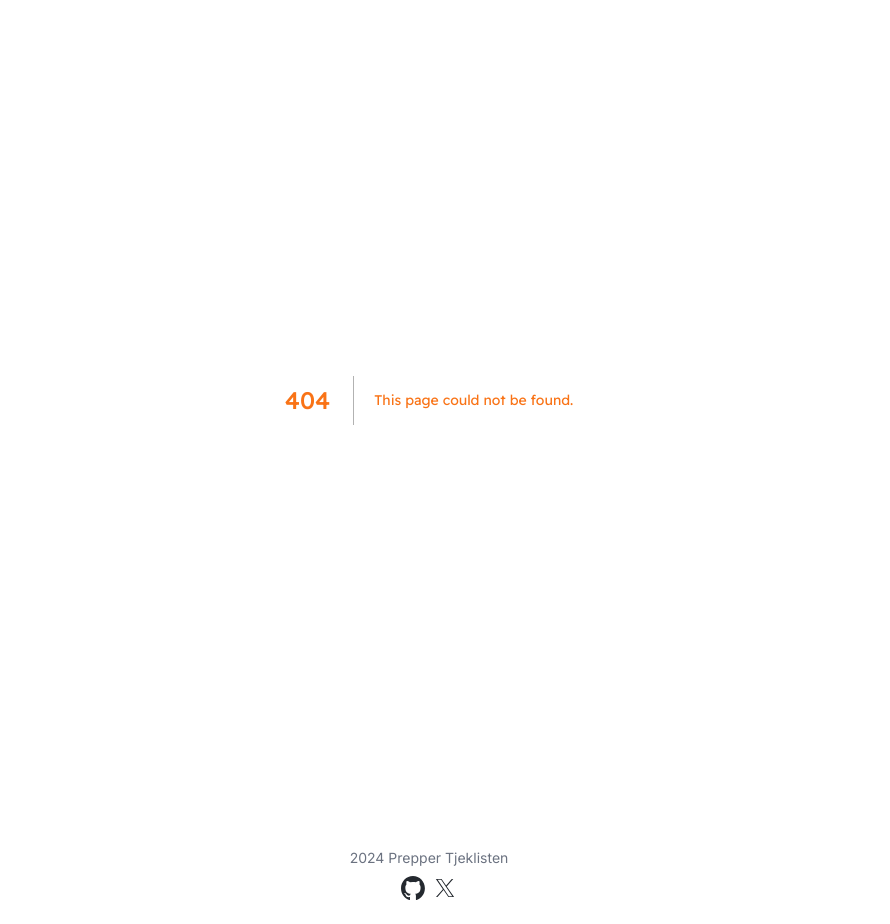
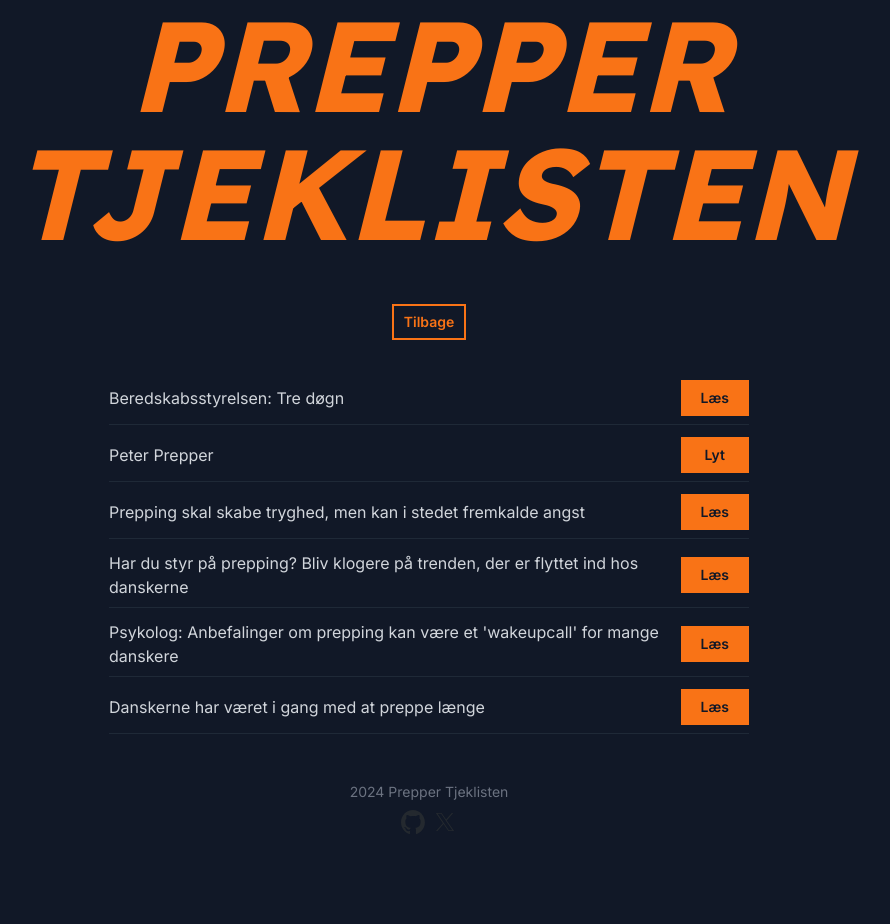
Before and after one commit to jimmypoulsen/prepper-next, a Next.js app: page /content in a window 1280 px wide. Before the commit this address had no page. Shown: the whole page, without its empty margins (211-1101 px from the left). After the commit the page ends 858 px from the top, so only its background shows below. Built offline with nearby package versions, Linux system fonts and the light colour scheme.

Commit message:
Add content

```diff
--- /dev/null
+++ b/app/content/page.js
@@ -0,0 +1,37 @@
+"use client"
+
+import React, { useState, useEffect } from "react";
+import Link from "next/link";
+import party from "party-js";
+
+export default function Content() {
+  const links = [
+    { title: "Beredskabsstyrelsen: Tre døgn", callToAction: "Læs", url: "https://www.brs.dk/da/forberedt/" },
+    { title: "Peter Prepper", callToAction: "Lyt", url: "https://www.dr.dk/lyd/special-radio/peter-prepper-5426250956000" },
+    { title: "Prepping skal skabe tryghed, men kan i stedet fremkalde angst", callToAction: "Læs", url: "https://www.information.dk/debat/2024/03/prepping-skabe-tryghed-kan-stedet-fremkalde-angst" },
+    { title: "Har du styr på prepping? Bliv klogere på trenden, der er flyttet ind hos danskerne", callToAction: "Læs", url: "https://www.tvsyd.dk/forberedt-paa-det-vaerste/har-du-styr-paa-prepping-bliv-klogere-paa-trenden-der-er-flyttet-ind-hos-danskerne" },
+    { title: "Psykolog: Anbefalinger om prepping kan være et 'wakeupcall' for mange danskere", callToAction: "Læs", url: "https://www.dr.dk/nyheder/indland/psykolog-anbefalinger-om-prepping-kan-vaere-et-wakeupcall-mange-danskere" },
+    { title: "Danskerne har været i gang med at preppe længe", callToAction: "Læs", url: "https://samvirke.dk/artikler/prepping-danskerne-har-vaeret-i-gang-med-at-preppe-laenge" },
+  ];
+
+  return (
+    <div className="mx-auto text-center mt-12 md:w-1/2">
+      <Link href="/" className="btn btn-outline-primary inline-block mb-10">Tilbage</Link>
+
+      <div className="flex flex-col gap-3">
+        {links.map((link, index) => (
+          <div key={index} className="flex items-center justify-between gap-2 border-b border-gray-800 pb-2">
+            <span className="text-left">{link.title}</span>
+            <a
+              href={link.url}
+              target="_blank"
+              className={`btn btn-primary ${link.callToAction === "Læs" ? "px-5" : "px-6"}`}
+            >
+              {link.callToAction}
+            </a>
+          </div>
+        ))}
+      </div>
+    </div>
+  );
+}
--- a/app/layout.js
+++ b/app/layout.js
@@ -26,7 +26,15 @@ export default function RootLayout({ children }) {
     <html lang="en" className={`${inter.variable} ${readex_pro.variable}`}>
       <body>
         <main id="app">
-          {children}
+          <div className="container">
+            <h1 className="text-5xl md:text-7xl lg:text-9xl font-bold italic text-center">
+              PREPPER
+              TJEKLISTEN
+            </h1>
+
+            {children}
+          </div>
+
           <footer className="flex flex-col items-center gap-2 justify-center text-sm text-gray-500 mt-6 p-6">
             <p>
               {new Date().getFullYear()} Prepper Tjeklisten
--- a/app/page.js
+++ b/app/page.js
@@ -1,6 +1,7 @@
 "use client"
 
 import React, { useState, useEffect } from "react";
+import Link from "next/link";
 import party from "party-js";
 
 export default function Home() {
@@ -113,12 +114,7 @@ export default function Home() {
   }
 
   return (
-    <div className="container">
-      <h1 className="text-5xl md:text-7xl lg:text-9xl font-bold italic text-center">
-        PREPPER
-        TJEKLISTEN
-      </h1>
-
+    <>
       <div className="mx-auto text-center font-normal mt-12 bg-orange-500 text-orange-950 p-4 md:w-1/2 -skew-x-12">
         Svært ved at danne dig et overblik over din beredskabsliste? Start her!
       </div>
@@ -187,11 +183,13 @@ export default function Home() {
         )}
 
         <p className="leading-loose text-center mt-4">
-          Prepper Tjeklisten er udarbejdet baseret på anbefalinger fra Beredskabsforbundet.
+          Prepper Tjeklisten er udarbejdet baseret på anbefalinger fra Beredskabsstyrelsen.
 
-          Læs mere på <a href="https://beredskab.dk/bliv-klogere/klar-dig-selv-i-3-doegn" target="_blank" className="text-orange-500 hover:text-orange-700">Beredskabsforbundets hjemmeside</a>.
+          Læs mere på <a href="https://www.brs.dk/da/forberedt/" target="_blank" className="text-orange-500 hover:text-orange-700">Beredskabsstyrelsens hjemmeside</a>.
         </p>
+
+        <Link href="/informativt-indhold" className="btn btn-primary mt-4">Informativt indhold</Link>
       </div>
-    </div>
+    </>
   );
 }
--- a/next.config.mjs
+++ b/next.config.mjs
@@ -1,4 +1,14 @@
 /** @type {import('next').NextConfig} */
-const nextConfig = {};
+const nextConfig = {
+  async rewrites() {
+    return [
+      {
+        source: "/informativt-indhold",
+        destination: "/content",
+        locale: false,
+      },
+    ];
+  },
+};
 
 export default nextConfig;
```
